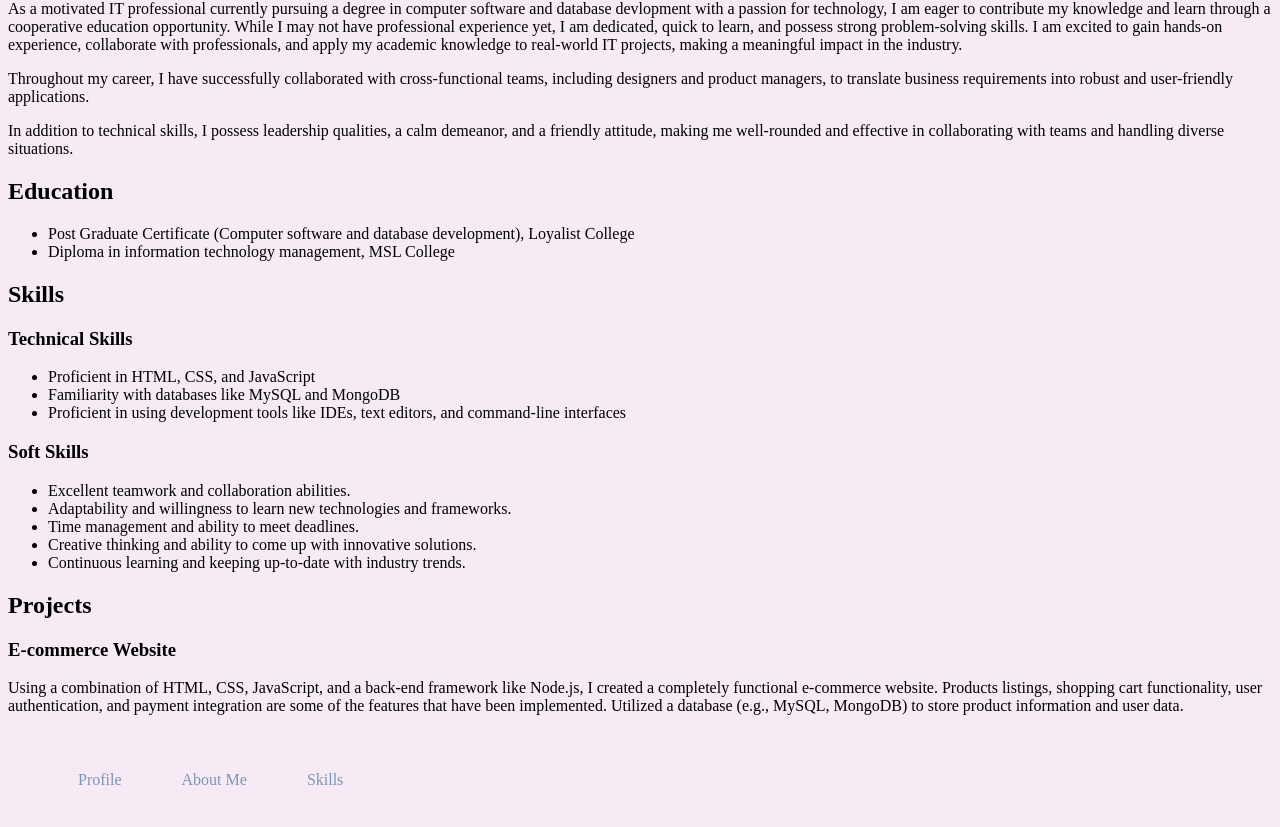
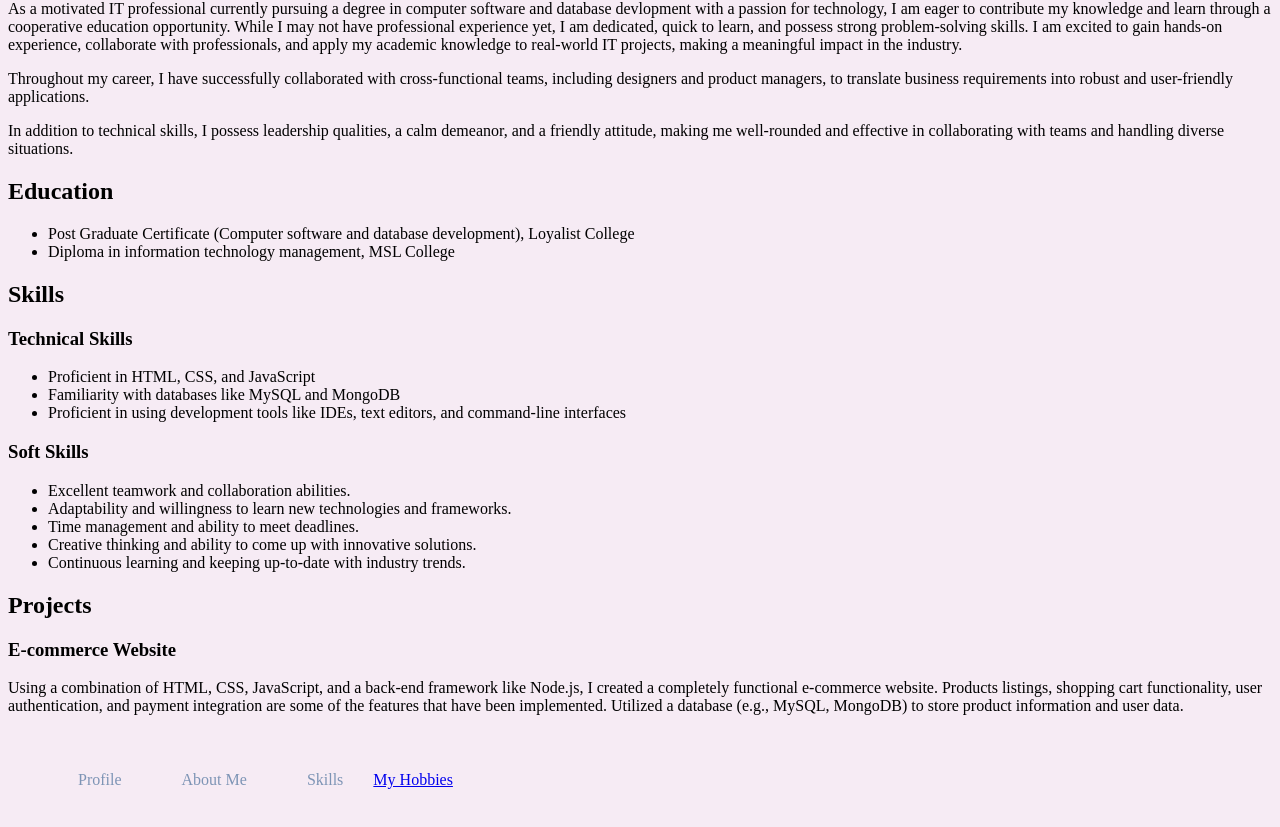
Before and after one commit to MoondKartik/resume, a plain HTML site: page index.html in a window 1280 px wide. Shown: the part 309-1136 px from the top of the page. Drawn offline with Linux system fonts and the light colour scheme; files that its build step writes are made by us from their sources.

Commit message:
Update index.html

```diff
--- a/index.html
+++ b/index.html
@@ -112,6 +112,7 @@
                 <li><a href="#about">About Me</a></li>
 
                 <li><a href="#skills">Skills</a></li>
+             <a href="hobbies.html" target="_blank">My Hobbies</a><br>
 
             </ul>
         </nav>
```
